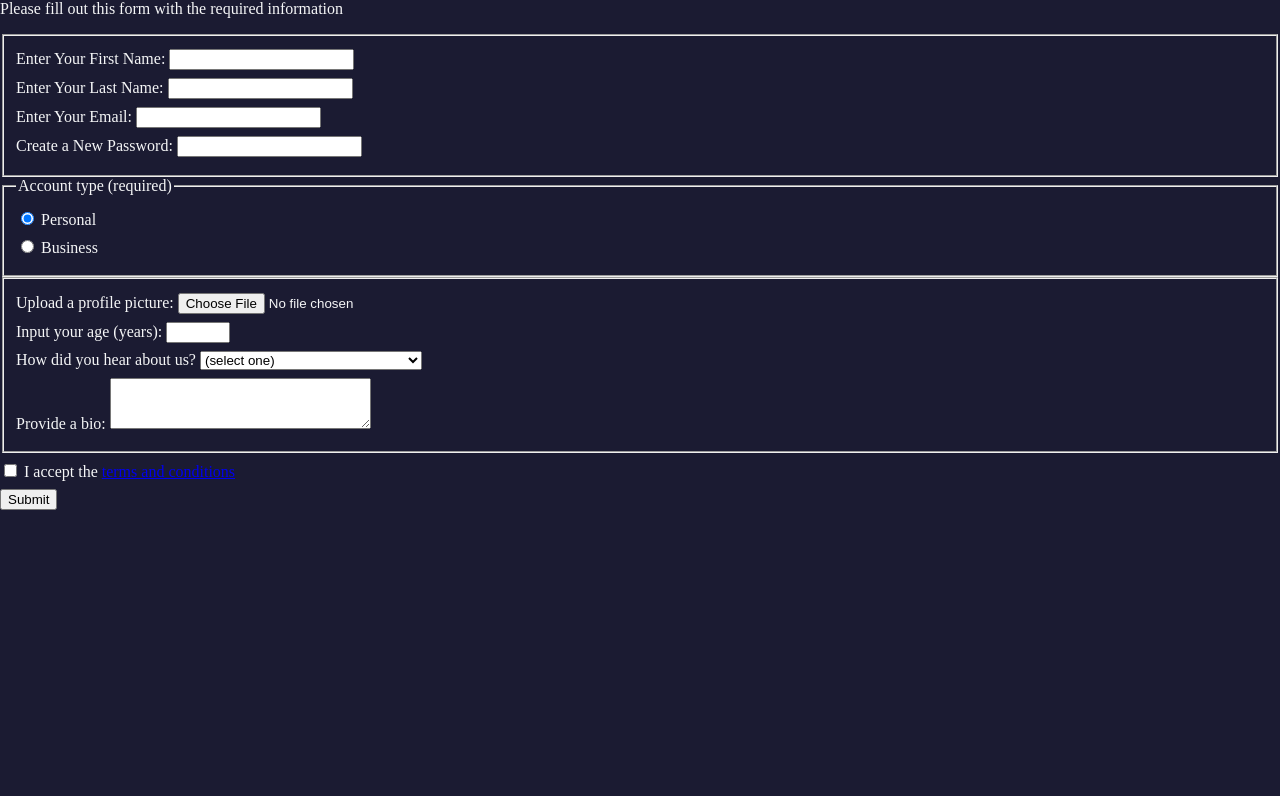
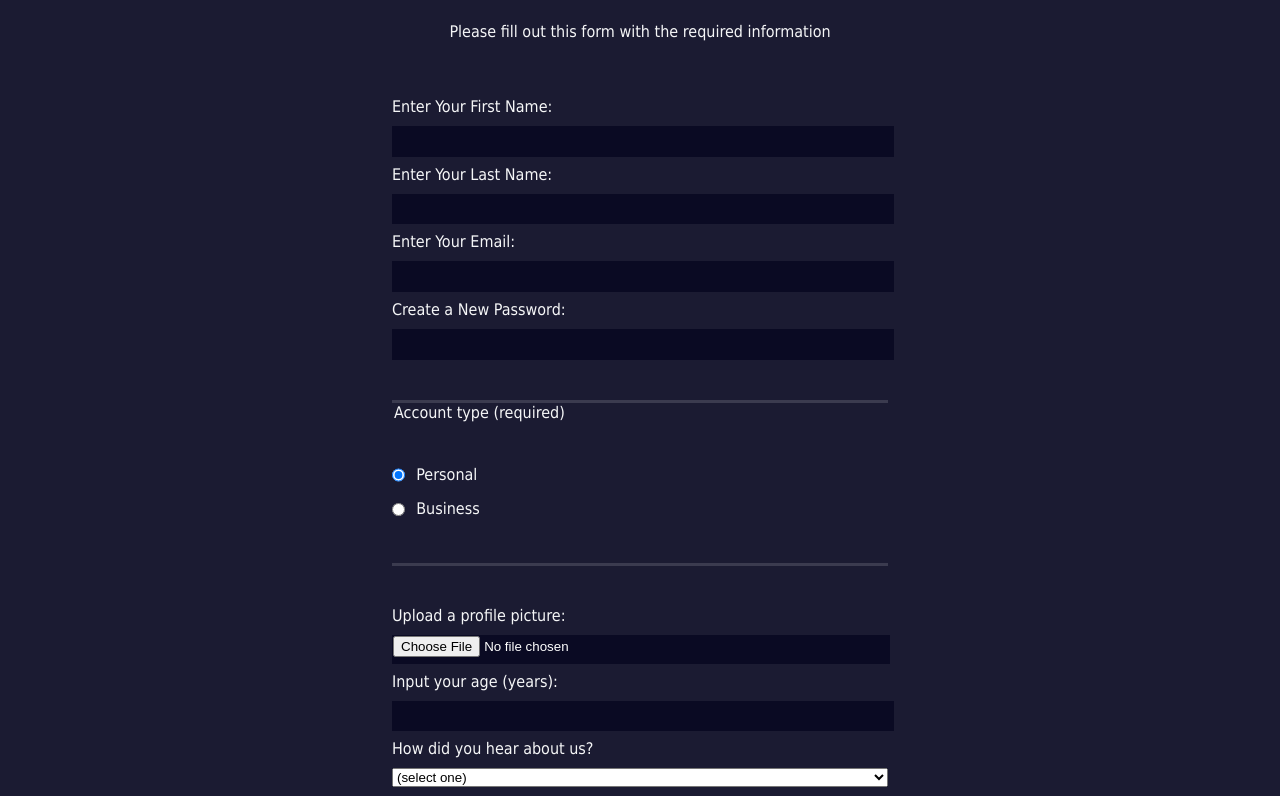
Before and after one commit to Dastinss/html-codewars-etc, a website: page sandbox-it-kamasutra/html/4-html-form.html in a window 1280 px wide. Shown: the part 80-876 px from the top of the page. Before the commit the page ends 821 px from the top, so only its background shows below. Drawn offline with Linux system fonts and the light colour scheme.

Commit message:
feat: #4 HTML Form in progress : step #55 done

```diff
--- a/sandbox-it-kamasutra/html/4-html-form.html
+++ b/sandbox-it-kamasutra/html/4-html-form.html
@@ -10,21 +10,21 @@
 <p>Please fill out this form with the required information</p>
 <form method="post" action='https://register-demo.freecodecamp.org'>
     <fieldset>
-        <label for="first-name">Enter Your First Name: <input id="first-name" type="text" required /></label>
-        <label for="last-name">Enter Your Last Name: <input id="last-name" type="text" required /></label>
-        <label for="email">Enter Your Email: <input id="email" type="email" required /></label>
-        <label for="new-password">Create a New Password: <input id="new-password" type="password" pattern="[a-z0-5]{8,}" required /></label>
+        <label for="first-name">Enter Your First Name: <input id="first-name" name="first-name" type="text" required /></label>
+        <label for="last-name">Enter Your Last Name: <input id="last-name" name="last-name" type="text" required /></label>
+        <label for="email">Enter Your Email: <input id="email" name="email" type="email" required /></label>
+        <label for="new-password">Create a New Password: <input id="new-password" name="new-password" type="password" pattern="[a-z0-5]{8,}" required /></label>
     </fieldset>
     <fieldset>
         <legend>Account type (required)</legend>
-        <label for="personal-account"><input id="personal-account" type="radio" name="account-type" checked /> Personal</label>
-        <label for="business-account"><input id="business-account" type="radio" name="account-type" /> Business</label>
+        <label for="personal-account"><input id="personal-account" type="radio" name="account-type" class="inline" checked /> Personal</label>
+        <label for="business-account"><input id="business-account" type="radio" name="account-type" class="inline" /> Business</label>
     </fieldset>
     <fieldset>
-        <label for="profile-picture">Upload a profile picture: <input id="profile-picture" type="file" /></label>
-        <label for="age">Input your age (years): <input id="age" type="number" min="13" max="120" /></label>
+        <label for="profile-picture">Upload a profile picture: <input id="profile-picture" type="file" name="file" /></label>
+        <label for="age">Input your age (years): <input id="age" type="number" name="age" min="13" max="120" /></label>
         <label for="referrer">How did you hear about us?
-            <select id="referrer">
+            <select id="referrer" name="referrer">
                 <option value="">(select one)</option>
                 <option value="1">freeCodeCamp News</option>
                 <option value="2">freeCodeCamp YouTube Channel</option>
@@ -33,11 +33,11 @@
             </select>
         </label>
         <label for="bio">Provide a bio:
-            <textarea id="bio" rows="3" cols="30"></textarea>
+            <textarea id="bio" name="bio" rows="3" cols="30" placeholder="I like coding on the beach..."></textarea>
         </label>
     </fieldset>
     <label for="terms-and-conditions">
-        <input id="terms-and-conditions" type="checkbox" required /> I accept the <a href="https://www.freecodecamp.org/news/terms-of-service/">terms and conditions</a>
+        <input id="terms-and-conditions" type="checkbox" required name="terms-and-conditions" /> I accept the <a href="https://www.freecodecamp.org/news/terms-of-service/">terms and conditions</a>
     </label>
     <input type="submit" value="Submit" />
 </form>
--- a/sandbox-it-kamasutra/html/4-html-form.module.css
+++ b/sandbox-it-kamasutra/html/4-html-form.module.css
@@ -4,9 +4,54 @@ body {
     margin: 0;
     background-color: #1b1b32;
     color: #f5f6f7;
+    font-family: Tahoma;
+    font-size: 16px;
+}
+
+h1, p {
+    margin: 1em auto;
+    text-align: center;
+}
+
+form {
+    width: 60vw;
+    max-width: 500px;
+    min-width: 300px;
+    margin: 0 auto;
+}
+
+fieldset {
+    border: none;
+    padding: 2rem 0;
+    border-bottom: 3px solid #3b3b4f;
+}
+
+fieldset:last-of-type {/*убрали разделяющую черту после последнего блока (перед  "I accept the terms and conditions")*/
+    border-bottom: none;
 }
 
 label {
     display: block;
     margin: 0.5rem 0;
 }
+
+input,
+textarea,
+select {
+    margin: 10px 0 0 0;
+    width: 100%;
+}
+
+input, textarea {
+    background-color: #0a0a23;
+    border: 1px solid #0a0a23;
+    color: #ffffff;
+    min-height: 2em;
+}
+
+.inline {
+    width: unset; /*"затерли" установку что для всех input будет ширина 100% ,что позволило поставить "точки" радио напротив надписей*/
+    margin: 0 0.5em 0 0;/*увеличил пространство справа между точной радио и текстом до 0.5ем*/
+    vertical-align: middle; /*поставил точки радио напротив текста (раньше они біли чуть выше*/
+
+}
```
Also changed, not shown: index.js (+74 -7 lines).
